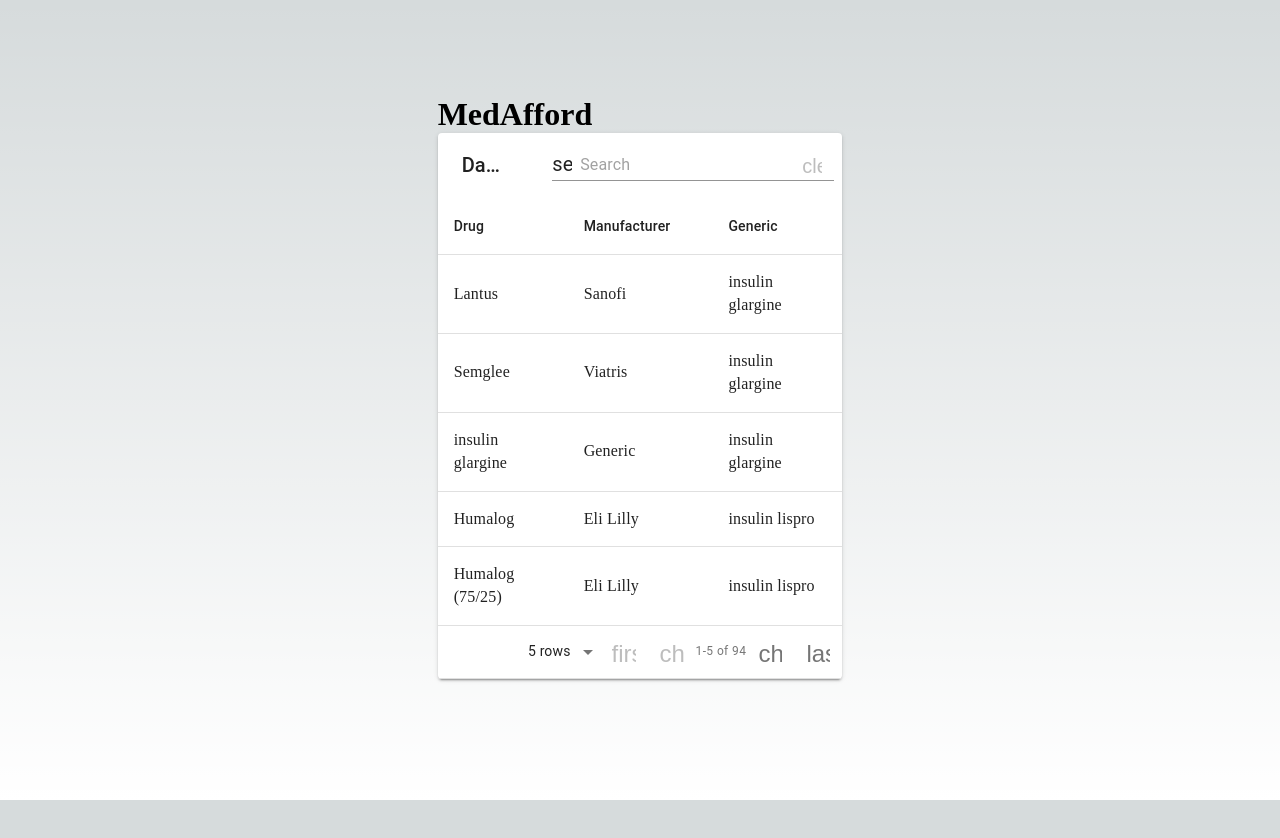
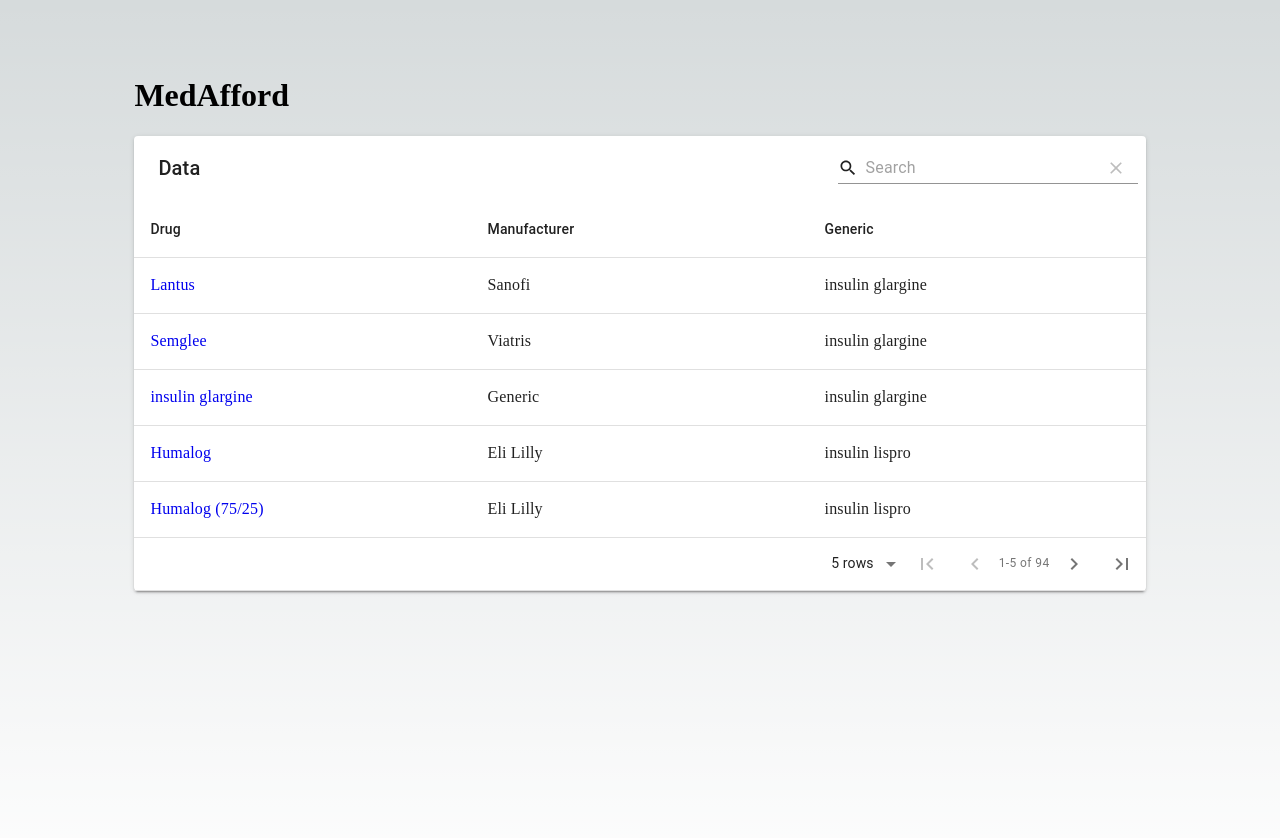
Before and after one commit to medafford/medafford.github.io, a Next.js app: page / in a window 1280 px wide. Shown: the top 838 px of the page. Before the commit the page ends 800 px from the top, so only its background shows below. Built offline with nearby package versions, Linux system fonts and the light colour scheme.

Commit message:
update css, add icons

```diff
--- a/package.json
+++ b/package.json
@@ -11,6 +11,7 @@
   },
   "dependencies": {
     "@material-ui/core": "^4.12.4",
+    "@material-ui/icons": "^4.11.3",
     "@mui/icons-material": "^5.11.16",
     "@mui/material": "^5.12.3",
     "@mui/styles": "^5.5.0",
--- a/src/globals.css
+++ b/src/globals.css
@@ -73,12 +73,6 @@
   }
 }
 
-* {
-  box-sizing: border-box;
-  padding: 0;
-  margin: 0;
-}
-
 html,
 body {
   max-width: 100vw;
@@ -96,7 +90,6 @@
 }
 
 a {
-  color: inherit;
   text-decoration: none;
 }
 
--- a/src/page.module.css
+++ b/src/page.module.css
@@ -1,8 +1,16 @@
 .main {
-  display: flex;
-  flex-direction: column;
-  justify-content: space-between;
-  align-items: center;
-  padding: 6rem;
+  max-width: 80%;
+  margin: auto;
+  padding: 3rem;
   min-height: 100vh;
 }
+
+.h1 {
+  margin-bottom: 20px;
+}
+
+.info {
+  background-color: #EEE;
+  padding: 20px;
+  border-radius: var(--border-radius);
+}
--- a/src/pages/index.tsx
+++ b/src/pages/index.tsx
@@ -1,6 +1,22 @@
+import {forwardRef} from 'react';
 import {getData, Row} from '../data';
 import MaterialTable from "material-table";
 import Link from "next/link";
+import AddBox from '@material-ui/icons/AddBox';
+import ArrowDownward from '@material-ui/icons/ArrowDownward';
+import Check from '@material-ui/icons/Check';
+import ChevronLeft from '@material-ui/icons/ChevronLeft';
+import ChevronRight from '@material-ui/icons/ChevronRight';
+import Clear from '@material-ui/icons/Clear';
+import DeleteOutline from '@material-ui/icons/DeleteOutline';
+import Edit from '@material-ui/icons/Edit';
+import FilterList from '@material-ui/icons/FilterList';
+import FirstPage from '@material-ui/icons/FirstPage';
+import LastPage from '@material-ui/icons/LastPage';
+import Remove from '@material-ui/icons/Remove';
+import SaveAlt from '@material-ui/icons/SaveAlt';
+import Search from '@material-ui/icons/Search';
+import ViewColumn from '@material-ui/icons/ViewColumn';
 
 export async function getStaticProps() {
   return {
@@ -10,7 +26,7 @@
   };
 }
 
-export default function Home({ data }: { data: Record<string, Row> }) {
+export default function Home({data}: { data: Record<string, Row> }) {
   const columns = [
     {
       title: "Drug",
@@ -21,15 +37,37 @@
     {title: "Generic", field: "generic"}
   ];
 
+  const tableIcons = {
+    Add: forwardRef((props, ref) => <AddBox {...props} ref={ref} />),
+    Check: forwardRef((props, ref) => <Check {...props} ref={ref} />),
+    Clear: forwardRef((props, ref) => <Clear {...props} ref={ref} />),
+    Delete: forwardRef((props, ref) => <DeleteOutline {...props} ref={ref} />),
+    DetailPanel: forwardRef((props, ref) => <ChevronRight {...props} ref={ref} />),
+    Edit: forwardRef((props, ref) => <Edit {...props} ref={ref} />),
+    Export: forwardRef((props, ref) => <SaveAlt {...props} ref={ref} />),
+    Filter: forwardRef((props, ref) => <FilterList {...props} ref={ref} />),
+    FirstPage: forwardRef((props, ref) => <FirstPage {...props} ref={ref} />),
+    LastPage: forwardRef((props, ref) => <LastPage {...props} ref={ref} />),
+    NextPage: forwardRef((props, ref) => <ChevronRight {...props} ref={ref} />),
+    PreviousPage: forwardRef((props, ref) => <ChevronLeft {...props} ref={ref} />),
+    ResetSearch: forwardRef((props, ref) => <Clear {...props} ref={ref} />),
+    Search: forwardRef((props, ref) => <Search {...props} ref={ref} />),
+    SortArrow: forwardRef((props, ref) => <ArrowDownward {...props} ref={ref} />),
+    ThirdStateCheck: forwardRef((props, ref) => <Remove {...props} ref={ref} />),
+    ViewColumn: forwardRef((props, ref) => <ViewColumn {...props} ref={ref} />)
+  };
+
   return <main>
     <h1>MedAfford</h1>
     <MaterialTable
         title="Data"
+        icons={tableIcons}
         columns={columns}
         data={Object.values(data)}
         options={{
           sorting: true
         }}
     />
+
   </main>
 }
```
Also changed, not shown: src/pages/drug/[id].tsx (+33 -21 lines), 1 other file (tests, documents, lock files or other folders).
